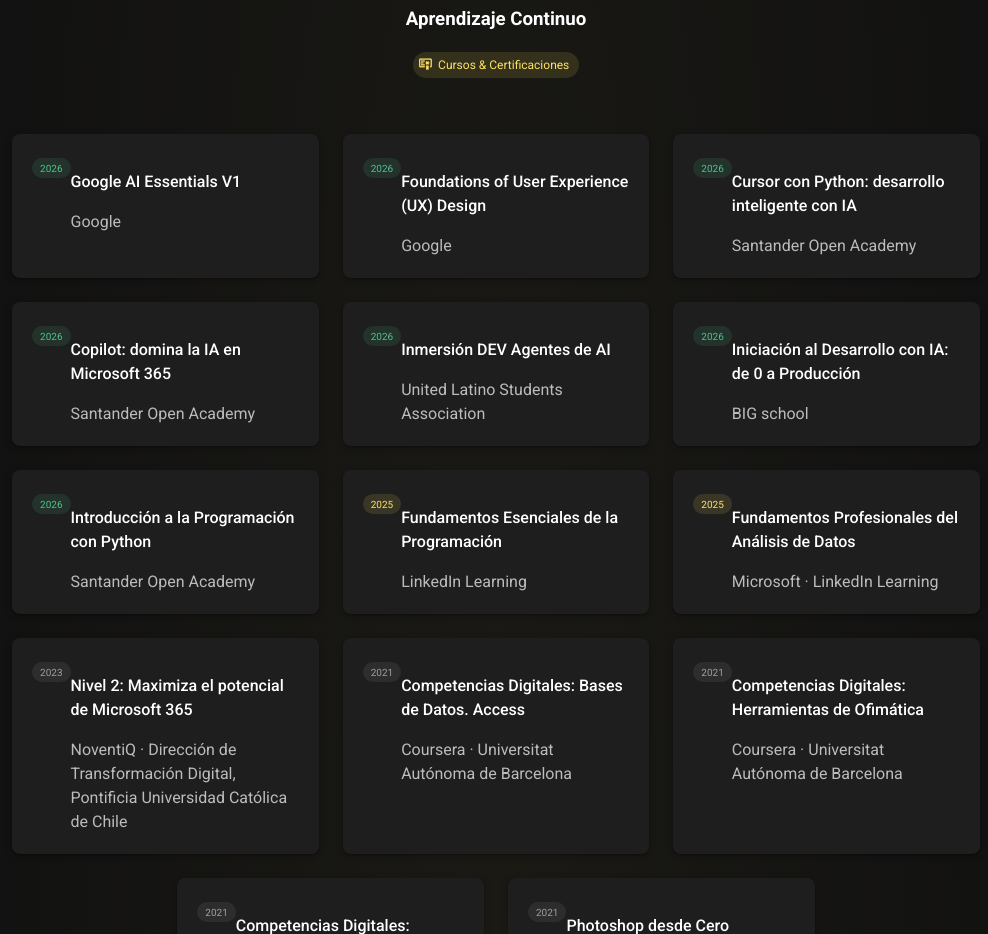
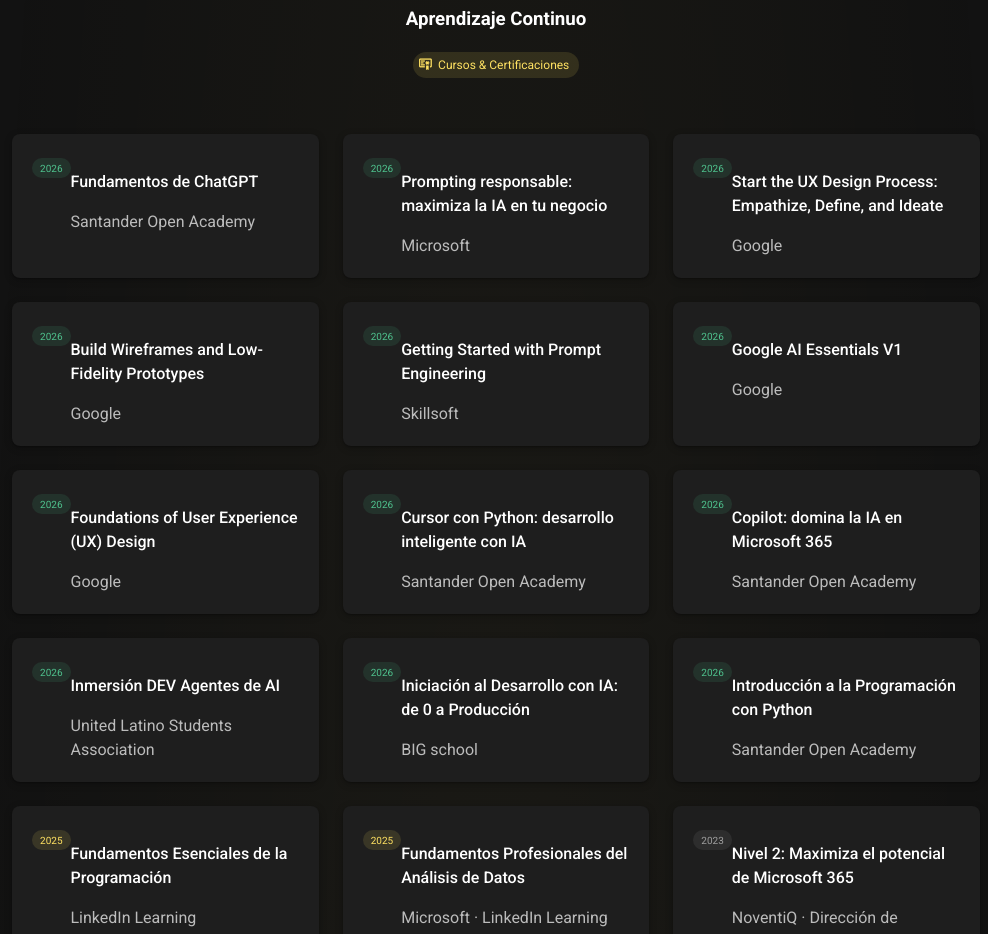
Before and after one commit to jltamayocabello-droid/mi-portafolio-vuetify, a Vue app: page / in a window 1280 px wide. Shown: the part 5040-5974 px from the top of the page, without its empty margins (144-1132 px from the left). Built offline with nearby package versions, Linux system fonts and the light colour scheme.

Commit message:
Se añaden nuevas skills

```diff
--- a/src/pages/HomePage.vue
+++ b/src/pages/HomePage.vue
@@ -670,6 +670,36 @@
   const courses = [
     {
       year: '2026',
+      title: 'Fundamentos de ChatGPT',
+      provider: 'Santander Open Academy',
+      color: 'primary',
+    },
+    {
+      year: '2026',
+      title: 'Prompting responsable: maximiza la IA en tu negocio',
+      provider: 'Microsoft',
+      color: 'primary',
+    },
+    {
+      year: '2026',
+      title: 'Start the UX Design Process: Empathize, Define, and Ideate',
+      provider: 'Google',
+      color: 'primary',
+    },
+    {
+      year: '2026',
+      title: 'Build Wireframes and Low-Fidelity Prototypes',
+      provider: 'Google',
+      color: 'primary',
+    },
+    {
+      year: '2026',
+      title: 'Getting Started with Prompt Engineering',
+      provider: 'Skillsoft',
+      color: 'primary',
+    },
+    {
+      year: '2026',
       title: 'Google AI Essentials V1',
       provider: 'Google',
       color: 'primary',
```
